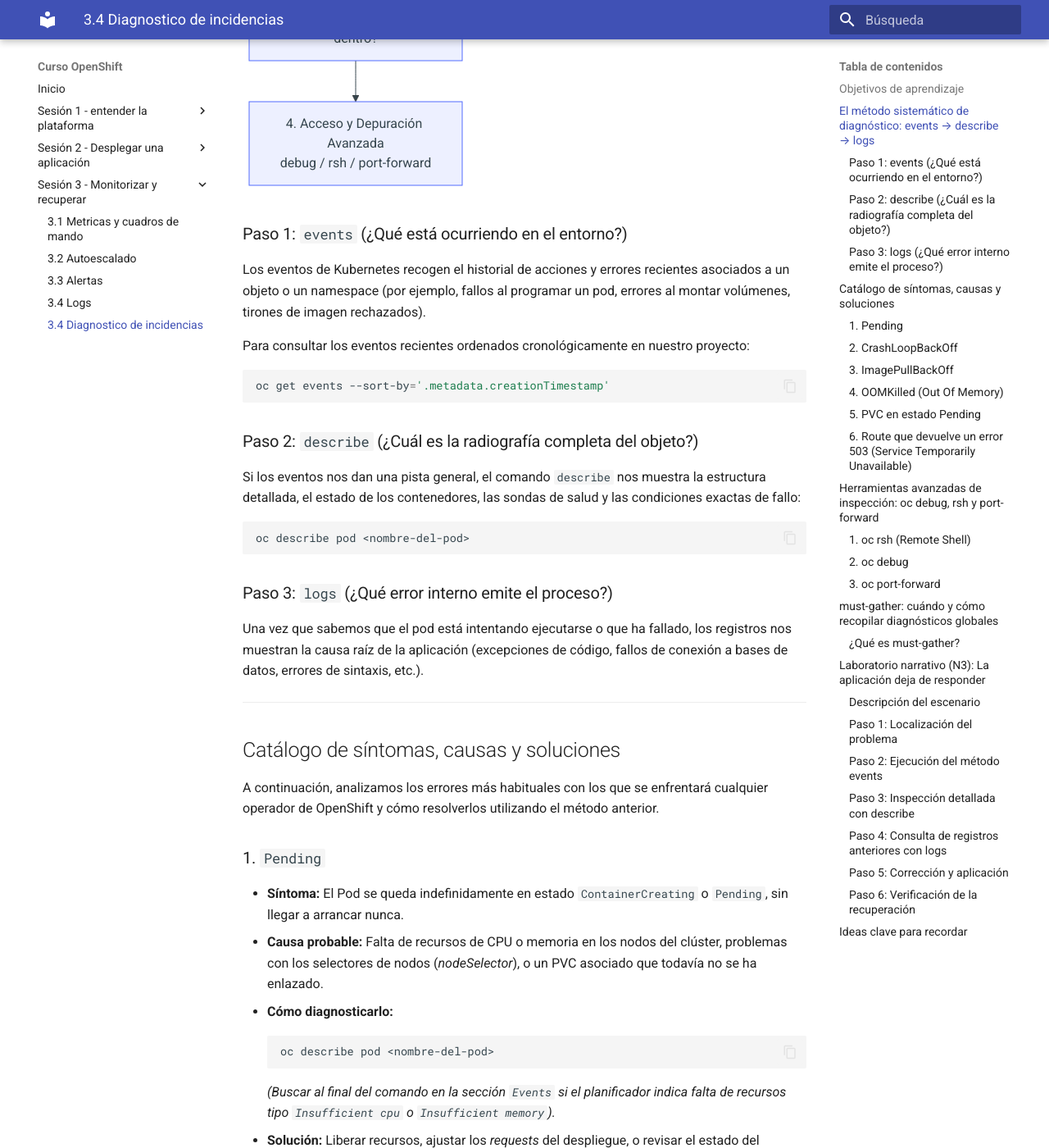
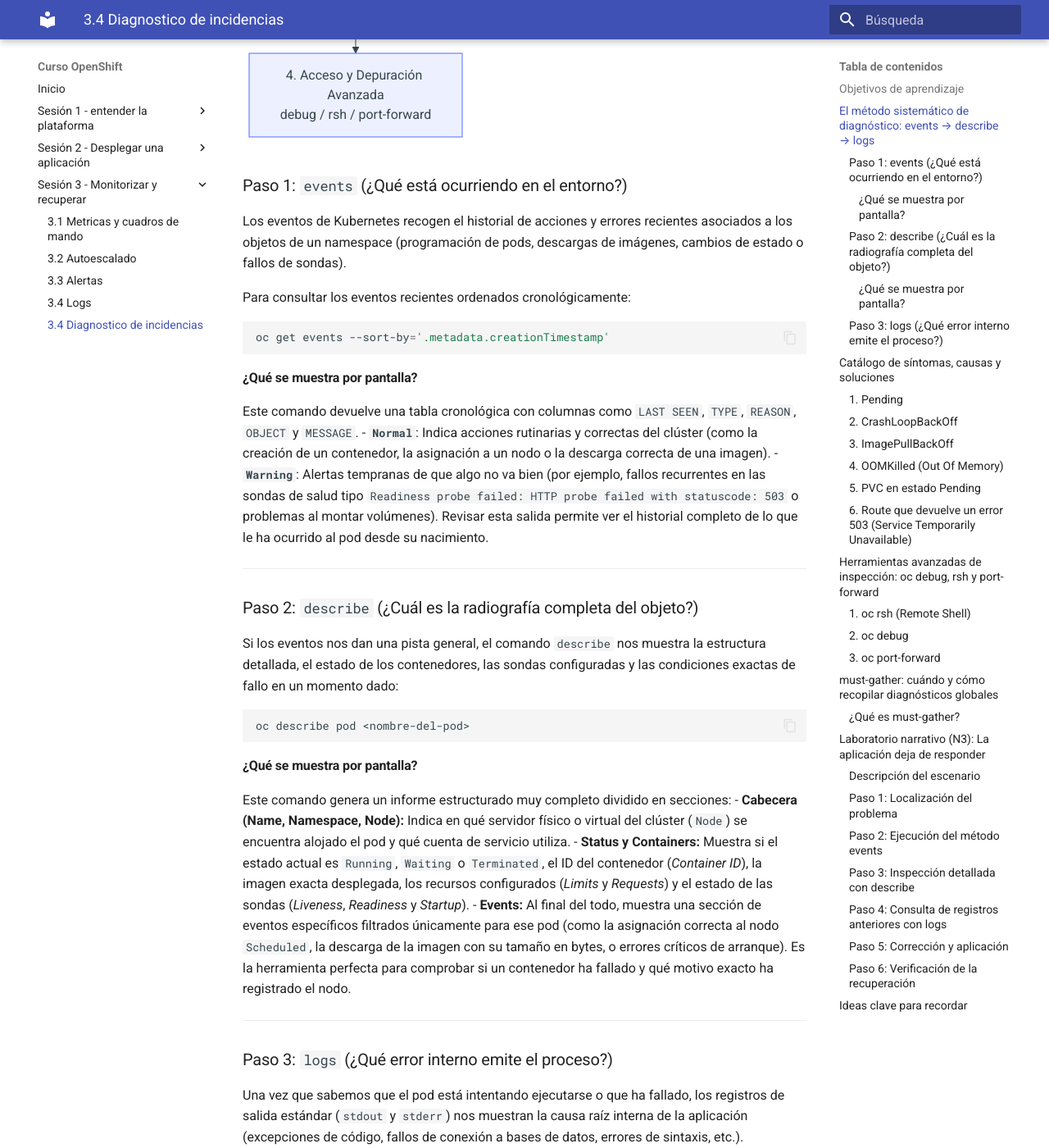
Before and after one commit to ieftraining/curso-openshift, an MkDocs documentation site: the page built from docs/sesion3/3.5 Diagnostico de incidencias.md, in a window 1280 px wide and 1400 px high, scrolled down 1482 px. Shown: the whole window at 82% size. Built offline with MkDocs 1.6.1 and Material for MkDocs 9.7.7, drawn with Linux system fonts in a browser that asks for light colours; some of the changed text lies outside the part shown.

Commit message:
Add files via upload

````diff
--- a/docs/sesion3/3.5 Diagnostico de incidencias.md
+++ b/docs/sesion3/3.5 Diagnostico de incidencias.md
@@ -28,23 +27,38 @@
 ```
 
 ### Paso 1: `events` (¿Qué está ocurriendo en el entorno?)
-Los eventos de Kubernetes recogen el historial de acciones y errores recientes asociados a un objeto o un namespace (por ejemplo, fallos al programar un pod, errores al montar volúmenes, tirones de imagen rechazados).
+Los eventos de Kubernetes recogen el historial de acciones y errores recientes asociados a los objetos de un namespace (programación de pods, descargas de imágenes, cambios de estado o fallos de sondas).
 
-Para consultar los eventos recientes ordenados cronológicamente en nuestro proyecto:
+Para consultar los eventos recientes ordenados cronológicamente:
 
 ```bash
 oc get events --sort-by='.metadata.creationTimestamp'
 ```
 
+#### ¿Qué se muestra por pantalla?
+Este comando devuelve una tabla cronológica con columnas como `LAST SEEN`, `TYPE`, `REASON`, `OBJECT` y `MESSAGE`.
+- **`Normal`**: Indica acciones rutinarias y correctas del clúster (como la creación de un contenedor, la asignación a un nodo o la descarga correcta de una imagen).
+- **`Warning`**: Alertas tempranas de que algo no va bien (por ejemplo, fallos recurrentes en las sondas de salud tipo `Readiness probe failed: HTTP probe failed with statuscode: 503` o problemas al montar volúmenes). Revisar esta salida permite ver el historial completo de lo que le ha ocurrido al pod desde su nacimiento.
+
+---
+
 ### Paso 2: `describe` (¿Cuál es la radiografía completa del objeto?)
-Si los eventos nos dan una pista general, el comando `describe` nos muestra la estructura detallada, el estado de los contenedores, las sondas de salud y las condiciones exactas de fallo:
+Si los eventos nos dan una pista general, el comando `describe` nos muestra la estructura detallada, el estado de los contenedores, las sondas configuradas y las condiciones exactas de fallo en un momento dado:
 
 ```bash
 oc describe pod <nombre-del-pod>
 ```
 
+#### ¿Qué se muestra por pantalla?
+Este comando genera un informe estructurado muy completo dividido en secciones:
+- **Cabecera (Name, Namespace, Node):** Indica en qué servidor físico o virtual del clúster (`Node`) se encuentra alojado el pod y qué cuenta de servicio utiliza.
+- **Status y Containers:** Muestra si el estado actual es `Running`, `Waiting` o `Terminated`, el ID del contenedor (*Container ID*), la imagen exacta desplegada, los recursos configurados (*Limits* y *Requests*) y el estado de las sondas (*Liveness*, *Readiness* y *Startup*).
+- **Events:** Al final del todo, muestra una sección de eventos específicos filtrados únicamente para ese pod (como la asignación correcta al nodo `Scheduled`, la descarga de la imagen con su tamaño en bytes, o errores críticos de arranque). Es la herramienta perfecta para comprobar si un contenedor ha fallado y qué motivo exacto ha registrado el nodo.
+
+---
+
 ### Paso 3: `logs` (¿Qué error interno emite el proceso?)
-Una vez que sabemos que el pod está intentando ejecutarse o que ha fallado, los registros nos muestran la causa raíz de la aplicación (excepciones de código, fallos de conexión a bases de datos, errores de sintaxis, etc.).
+Una vez que sabemos que el pod está intentando ejecutarse o que ha fallado, los registros de salida estándar (`stdout` y `stderr`) nos muestran la causa raíz interna de la aplicación (excepciones de código, fallos de conexión a bases de datos, errores de sintaxis, etc.).
 
 ---
 
@@ -194,7 +208,7 @@
 ```bash
 oc get all
 ```
-*Observamos que el Pod se encuentra en un bucle de reinicios (*CrashLoopBackOff*).*
+*Observamos que el Pod se encuentra en un estado anómalo o de bucle de reinicios (*CrashLoopBackOff*).*
 
 ### Paso 2: Ejecución del método `events`
 Consultamos los eventos recientes del namespace para identificar la última acción registrada:
@@ -202,7 +216,7 @@
 ```bash
 oc get events --sort-by='.metadata.creationTimestamp'
 ```
-*Detectamos que el contenedor falló al iniciar repetidas veces tras aplicar una modificación reciente en la configuración.*
+*Detectamos mensajes de advertencia (*Warning*) relacionados con fallos en las sondas de salud o eventos de rearranque.*
 
 ### Paso 3: Inspección detallada con `describe`
 Lanzamos el comando de descripción sobre el pod afectado:
@@ -210,18 +224,18 @@
 ```bash
 oc describe pod demo-formacion-yaml-xxxxxxx
 ```
-*Observamos en la sección final de eventos que el contenedor finalizó con un código de error distinto a cero.*
+*Observamos en la sección final de eventos y contenedores el motivo exacto por el cual el pod no alcanza un estado saludable.*
 
 ### Paso 4: Consulta de registros anteriores con `logs`
-Dado que el contenedor se reinicia constantemente, consultamos la salida estándar previa a la caída:
+Dado que el contenedor puede haberse reiniciado, consultamos la salida estándar previa a la caída:
 
 ```bash
 oc logs demo-formacion-yaml-xxxxxxx --previous
 ```
-*Descubrimos el error exacto: la aplicación intentaba arrancar leyendo una variable de entorno obligatoria (`DB_PORT`) que había sido eliminada por error en el último cambio de configuración.*
+*Descubrimos el error interno de la aplicación (por ejemplo, una variable de entorno obligatoria ausente o un error de conexión).*
 
 ### Paso 5: Corrección y aplicación
-Corregimos el manifiesto YAML del Deployment restaurando la variable faltante y aplicamos los cambios:
+Corregimos el manifiesto YAML del Deployment solventando el error detectado y aplicamos los cambios:
 
 ```bash
 oc apply -f deployment-corregido.yaml
````
Also changed, not shown: other parts of docs/sesion3/3.5 Diagnostico de incidencias.md (+1 -2 lines).
